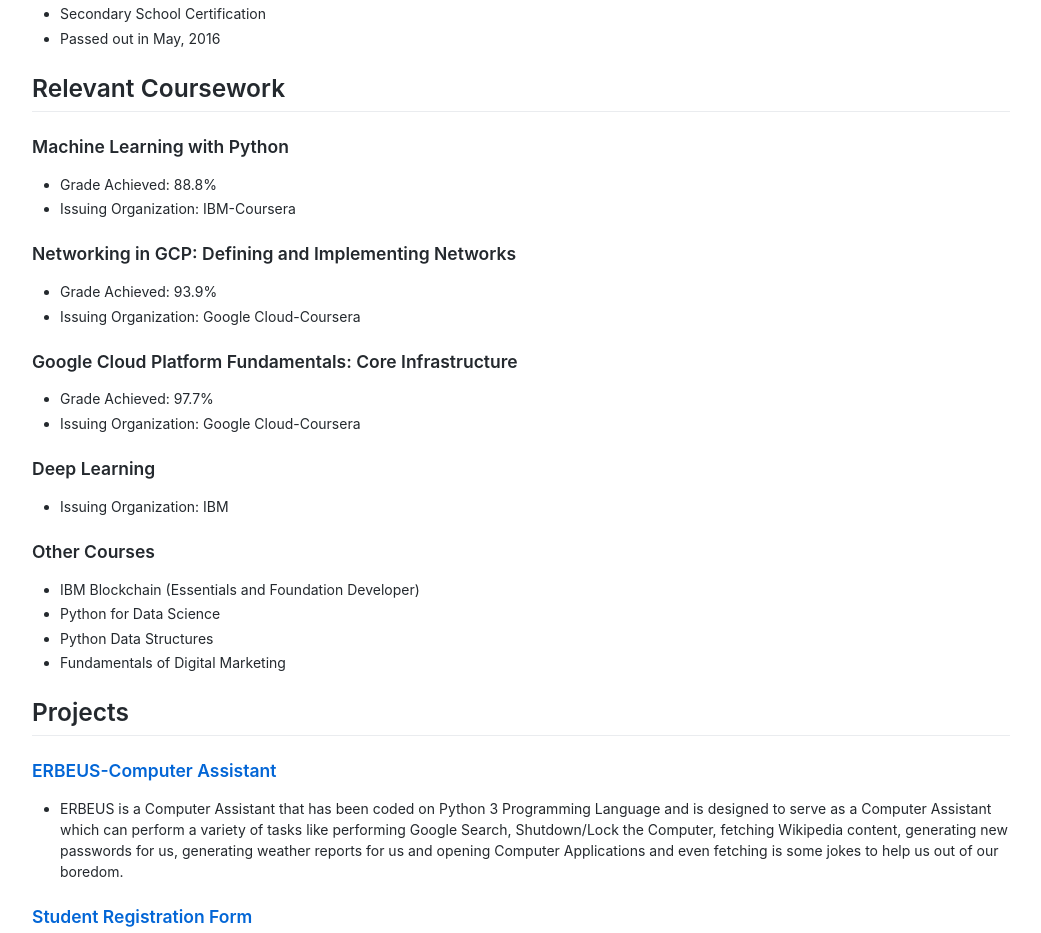
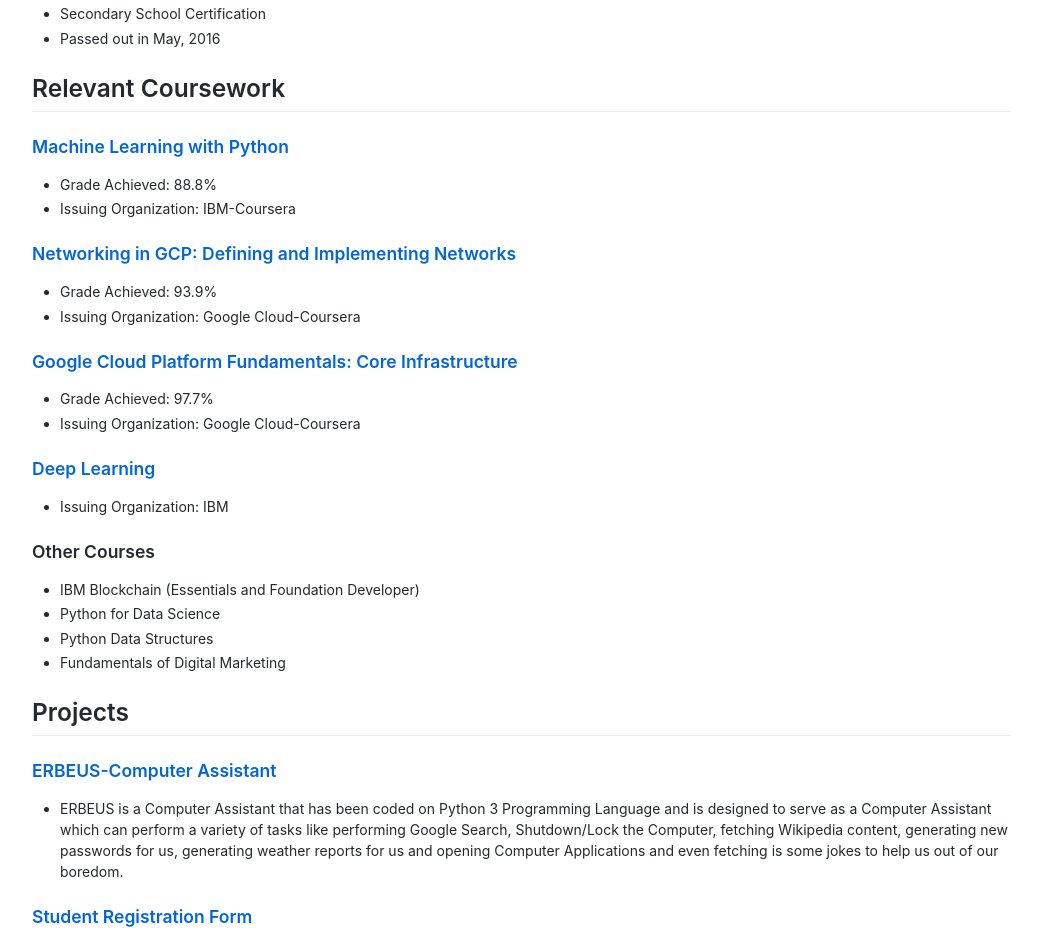
Before and after one commit to HarshCasper/HarshCasper.github.io, a plain HTML site: page Resume.html in a window 1280 px wide. Shown: the part 1220-2153 px from the top of the page, without its empty margins (119-1160 px from the left). Drawn offline with nearby package versions, Linux system fonts and the light colour scheme.

Commit message:
Update Resume.html

```diff
--- a/Resume.html
+++ b/Resume.html
@@ -56,22 +56,22 @@
 </ul>
 
 <h2 id="course" data-source-line="47"><a class="markdownIt-Anchor" href="#course"></a>Relevant Coursework</h2>
-<h4 id="MachineLearning" data-source-line="49"><a class="markdownIt-Anchor" href="#MachineLearning"></a>Machine Learning with Python</h4>
+<h4 id="MachineLearning" data-source-line="49"><a class="markdownIt-Anchor" href="#https://www.coursera.org/account/accomplishments/verify/N6KQEA4PJGVG">Machine Learning with Python</a></h4>
 <ul data-source-line="51">
 <li>Grade Achieved: 88.8%</li>
 <li>Issuing Organization: IBM-Coursera</li>
 </ul>
-<h4 id="GCP" data-source-line="65"><a class="markdownIt-Anchor" href="#GCP"></a>Networking in GCP: Defining and Implementing Networks</h4>
+<h4 id="GCP" data-source-line="65"><a class="markdownIt-Anchor" href="https://www.coursera.org/account/accomplishments/verify/3DCSBMVAXFYR">Networking in GCP: Defining and Implementing Networks</a></h4>
 <ul data-source-line="67">
 <li>Grade Achieved: 93.9%</li>
 <li>Issuing Organization: Google Cloud-Coursera</li>
 </ul>
-<h4 id="GCP1" data-source-line="76"><a class="markdownIt-Anchor" href="#GCP1"></a>Google Cloud Platform Fundamentals: Core Infrastructure</h4>
+<h4 id="GCP1" data-source-line="76"><a class="markdownIt-Anchor" href="https://www.coursera.org/account/accomplishments/verify/37A4JZDFVH2X">Google Cloud Platform Fundamentals: Core Infrastructure</a></h4>
 <ul data-source-line="78">
 <li>Grade Achieved: 97.7%</li>
 <li>Issuing Organization: Google Cloud-Coursera</li>
 </ul>
-<h4 id="DL" data-source-line="76"><a class="markdownIt-Anchor" href="#DL"></a>Deep Learning</h4>
+<h4 id="DL" data-source-line="76"><a class="markdownIt-Anchor" href="https://www.youracclaim.com/badges/835f6b82-dd18-4c3e-9846-02108d2b061c">Deep Learning</a></h4>
 <ul data-source-line="78">
 <li>Issuing Organization: IBM</li>
 </ul>
```
